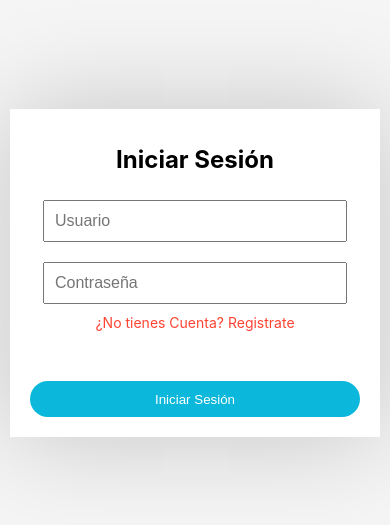
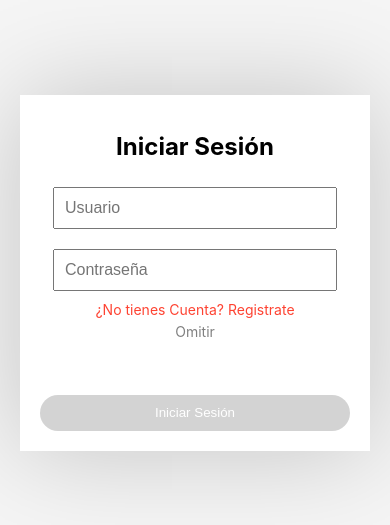
Before and after one commit to mateodevia/eventos-inalambria, a React (Create React App) app in the folder frontend/: page /login in a window 390 px wide. Shown: the part 149-674 px from the top of the page. Built offline with nearby package versions, Linux system fonts and the light colour scheme.

Commit message:
Login Component connected to backend and token stored on the session

```diff
--- a/frontend/src/components/Login/Login.css
+++ b/frontend/src/components/Login/Login.css
@@ -15,6 +15,13 @@
     box-shadow: 0px 0px 100px 0px rgba(0, 0, 0, 0.2);
 }
 
+.errorMessage {
+    background-color: rgba(254, 67, 50, 0.5);
+    border-radius: 5px;
+    margin: 0 10px;
+    padding: 5px;
+}
+
 .loginCardContainer h1 {
     font-size: 24px;
 }
@@ -24,7 +31,12 @@
     font-weight: normal;
     color: var(--contrast);
     margin: 0px;
+    margin-bottom: 5px;
     cursor: pointer;
+}
+
+.skipTitle {
+    color: grey !important;
 }
 
 .loginCardContainer input {
@@ -44,3 +56,15 @@
     color: white;
     background-color: var(--primary);
 }
+
+.loginCardContainer button:disabled {
+    background-color: lightgrey;
+}
+
+@media screen and (max-width: 450px) {
+    .loginCardContainer {
+        height: fit-content;
+        width: 100%;
+        margin: auto 20px;
+    }
+}
--- a/frontend/src/components/Login/Login.jsx
+++ b/frontend/src/components/Login/Login.jsx
@@ -5,32 +5,106 @@ import axios from 'axios';
 
 function Login(props) {
     let [register, setRegister] = useState(false);
+    let [error, setError] = useState(false);
+    let [errorMessage, setErrorMessage] = useState('');
+    let [disabled, setDisabled] = useState(true);
 
     let usuarioRef = useRef();
     let contraseñaRef = useRef();
+    let nombreRef = useRef();
 
     let handleChange = () => {
-        setRegister(!register);
+        setDisabled(
+            usuarioRef.current?.value === '' ||
+                contraseñaRef.current?.value === '' ||
+                nombreRef.current?.value === ''
+        );
     };
 
-    let handleSend = () => {};
+    let handleRegisterChange = () => {
+        setRegister(!register);
+        setError(false);
+        setDisabled(true);
+        usuarioRef.current.value = '';
+        contraseñaRef.current.value = '';
+    };
+
+    let handleError = (msg) => {
+        setErrorMessage(msg);
+        setError(true);
+        setTimeout(() => setError(false), 5000);
+    };
+
+    let handleSend = () => {
+        if (!register) {
+            axios
+                .post('/api/usuarios/login', {
+                    usuario: usuarioRef.current.value,
+                    contraseña: contraseñaRef.current.value,
+                })
+                .then((response) => {
+                    console.log(response.data);
+                    window.sessionStorage.usuario =
+                        response.data.usuario.USUARIO;
+                    window.sessionStorage.id = response.data.usuario.ID;
+                    window.sessionStorage.token = response.data.token;
+                    props.history.push('/');
+                })
+                .catch((err) => handleError('Credenciales Invalidas'));
+        } else {
+            axios
+                .post('/api/usuarios', {
+                    usuario: usuarioRef.current.value,
+                    contraseña: contraseñaRef.current.value,
+                })
+                .then((response) => {
+                    console.log(response.data);
+                    window.sessionStorage.usuario = response.data.usuario;
+                    window.sessionStorage.id = response.data.id;
+                    window.sessionStorage.token = response.data.token;
+                    props.history.push('/');
+                })
+                .catch((err) => handleError('Ya existe ese usuario'));
+        }
+    };
 
     return (
         <div className='loginContainer flexbox'>
             <div className='loginCardContainer'>
                 <h1>{register ? 'Crear Cuenta' : 'Iniciar Sesión'}</h1>
-                <input placeholder='Usuario' type='text' ref={usuarioRef} />
+                {error && <div className='errorMessage'>{errorMessage}</div>}
+                <input
+                    placeholder='Usuario'
+                    type='text'
+                    ref={usuarioRef}
+                    onChange={handleChange}
+                />
+                {register && (
+                    <input
+                        placeholder='Nombre Completo'
+                        type='text'
+                        ref={nombreRef}
+                        onChange={handleChange}
+                    />
+                )}
                 <input
                     placeholder='Contraseña'
-                    type='text'
+                    type='password'
                     ref={contraseñaRef}
+                    onChange={handleChange}
                 />
-                <h2 onClick={handleChange}>
+                <h2 onClick={handleRegisterChange}>
                     {register
                         ? '¿Ya tienes Cuenta? Inicia Sesión'
                         : '¿No tienes Cuenta? Registrate'}
                 </h2>
-                <button onClick={handleSend}>
+                <h2
+                    className='skipTitle'
+                    onClick={() => props.history.push('/')}
+                >
+                    Omitir
+                </h2>
+                <button onClick={handleSend} disabled={disabled}>
                     {register ? 'Registrarse' : 'Iniciar Sesión'}
                 </button>
             </div>
--- a/frontend/src/components/NavBar/NavBar.css
+++ b/frontend/src/components/NavBar/NavBar.css
@@ -98,13 +98,13 @@
         text-align: center;
         font-size: 16px;
         margin: auto 10px;
-        font-weight: lighter;
-        color: var(--contrast);
+        font-weight: normal;
+        color: var(--secondary);
         cursor: pointer;
     }
 
     .mobileSession:hover {
-        color: var(--secondary);
+        color: var(--contrast);
     }
 
     .navBarContainer button {
--- a/frontend/src/components/NavBar/NavBar.jsx
+++ b/frontend/src/components/NavBar/NavBar.jsx
@@ -16,7 +16,12 @@ function NavBar(props) {
     };
 
     let handleSession = () => {
-        props.history.push('/login');
+        if (window.sessionStorage.usuario) {
+            props.history.push('/login');
+            sessionStorage.clear();
+        } else {
+            props.history.push('/login');
+        }
     };
     return (
         <div className='navBarContainer flexbox'>
@@ -38,7 +43,9 @@ function NavBar(props) {
                 </h2>
             </div>
             <h3 className='session' onClick={handleSession}>
-                Iniciar Session
+                {window.sessionStorage.usuario
+                    ? 'Cerrar Sesión'
+                    : 'Iniciar Sesión'}
             </h3>
             {open && (
                 <div className='mobileContainer'>
@@ -58,7 +65,9 @@ function NavBar(props) {
                         </h2>
                     </div>
                     <h3 className='mobileSession' onClick={handleSession}>
-                        Iniciar Session
+                        {window.sessionStorage.usuario
+                            ? 'Cerrar Sesión'
+                            : 'Iniciar Sesión'}
                     </h3>
                 </div>
             )}
```
Also changed, not shown: 1 other file (tests, documents, lock files or other folders).
